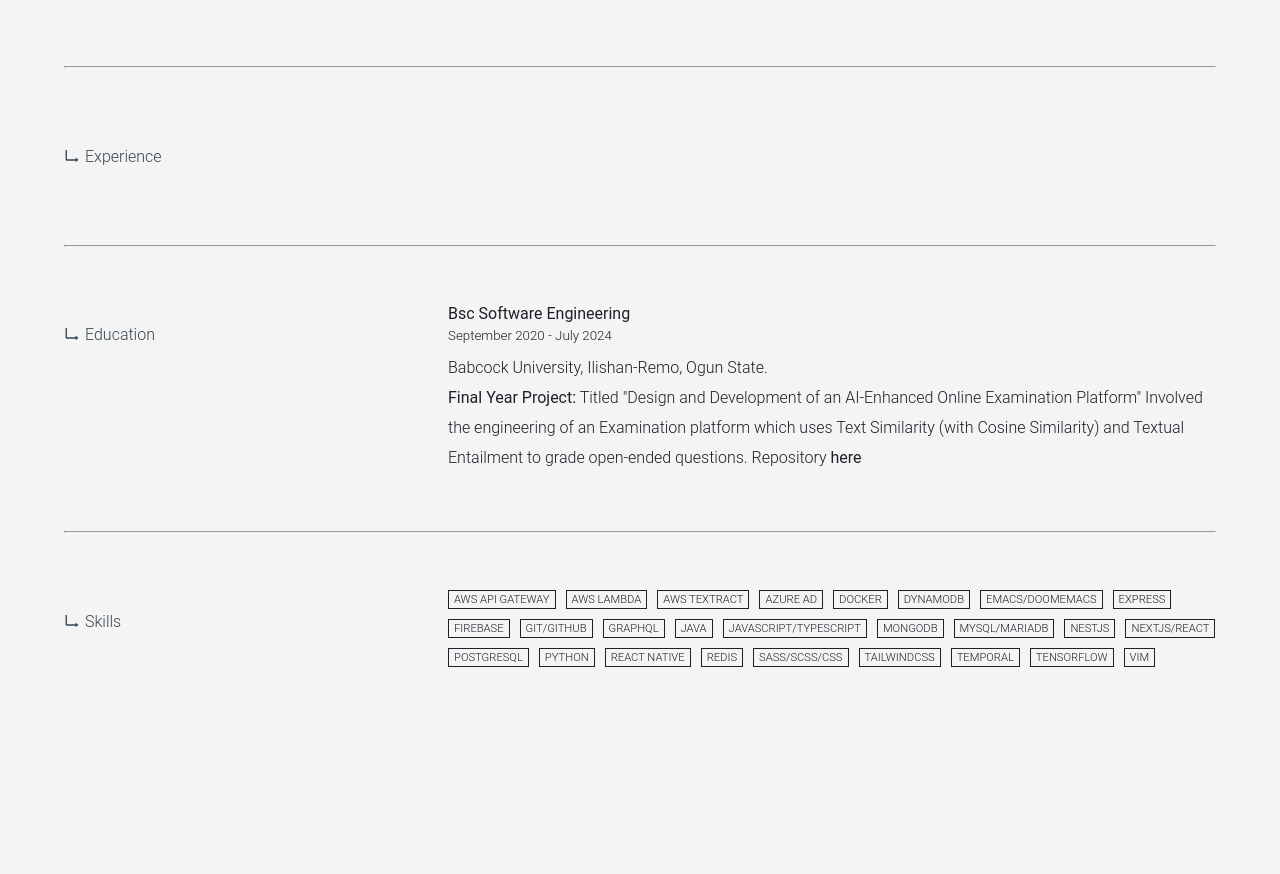
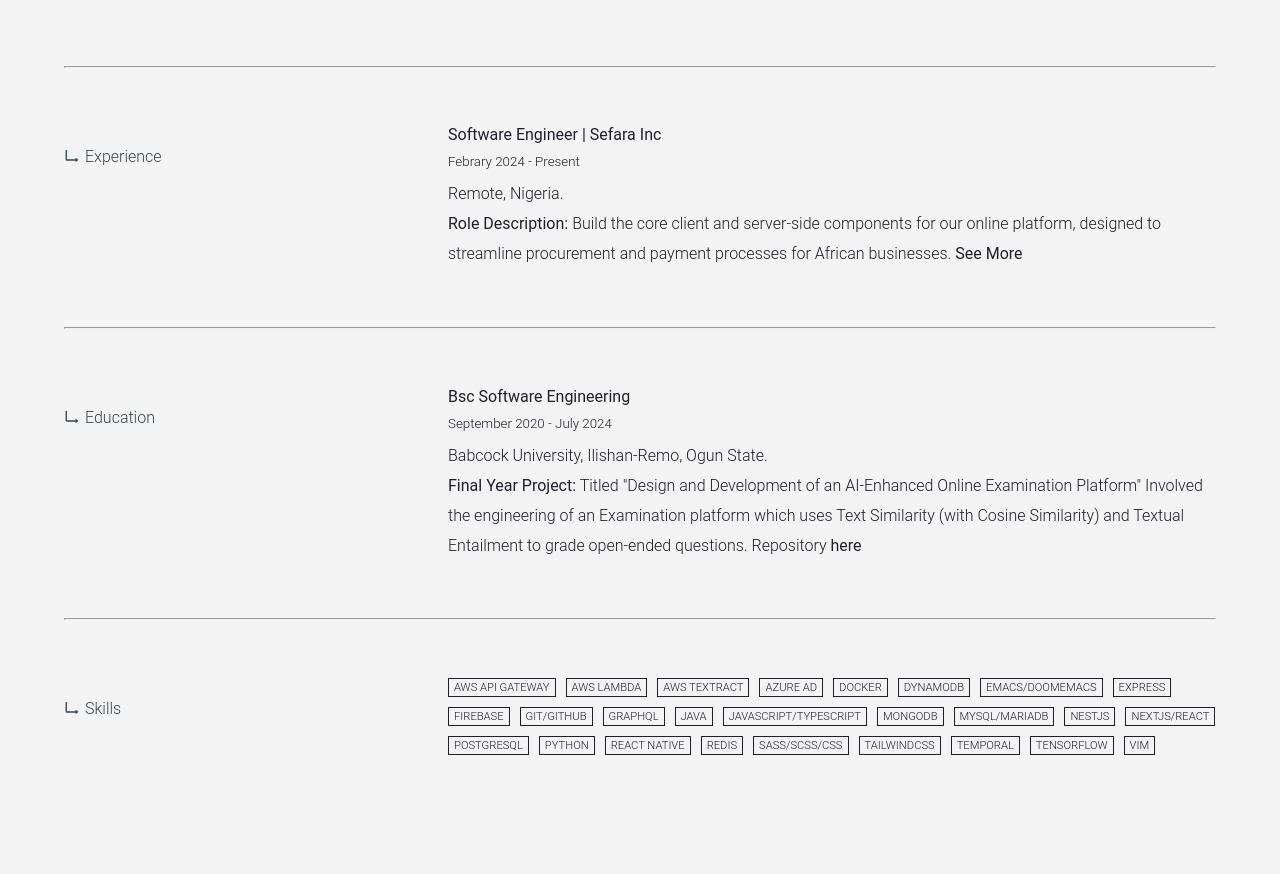
Before and after one commit to SomtoJF/whoissomto, a React (Vite) app: page / in a window 1280 px wide. Shown: the part 2587-3461 px from the top of the page. Built offline with nearby package versions, Linux system fonts and the light colour scheme; a web font is replaced by a local one.

Commit message:
Experience v1

```diff
--- a/src/components/spa/SpaInfo.tsx
+++ b/src/components/spa/SpaInfo.tsx
@@ -3,6 +3,7 @@ import myEducation from "../../data/Education";
 import InfoListItem from "./InfoListItem";
 import "./styles/SpaInfo.styles.sass";
 import { v4 as uuidv4 } from "uuid";
+import myExperience from "../../data/Experience";
 
 const personalData = [
 	{
@@ -26,7 +27,28 @@ const personalData = [
 	},
 	{
 		title: "Experience",
-		render: () => <></>,
+		render: () => (
+			<div id="experience-container">
+				{myExperience.map((experience, index) => {
+					if (index === myExperience.length - 1) {
+						return (
+							<>
+								<h3>
+									{experience.position} | {experience.company}
+								</h3>
+								<small>{`${experience.period.start} - ${experience.period.end}`}</small>
+								<p>{experience.location}</p>
+								<p>
+									<b>Role Description: </b>
+									{experience.description}
+									<a href="#"> See More</a>
+								</p>
+							</>
+						);
+					}
+				})}
+			</div>
+		),
 	},
 	{
 		title: "Education",
--- a/src/components/spa/styles/SpaInfo.styles.sass
+++ b/src/components/spa/styles/SpaInfo.styles.sass
@@ -20,7 +20,7 @@
         font-family: App.$spa-header-font
         font-size: 6rem
         font-weight: 200
-    #education-container
+    #education-container, #experience-container
         display: flex
         flex-direction: column
         gap: 10%
@@ -30,8 +30,7 @@
             margin: 0px
             display: flex
         small
-            margin-top: 5px
-            margin-bottom: 10px
+            margin: 10px 0px
         b
             font-weight: 400
     #skills-container
--- a/src/data/Experience.ts
+++ b/src/data/Experience.ts
@@ -30,6 +30,27 @@ const myExperience: Experience[] = [
 		],
 		position: "Software Engineer Intern",
 	},
+	{
+		company: "Sefara Inc",
+		location: "Remote, Nigeria.",
+		period: { start: "Febrary 2024", end: "Present" },
+		description:
+			"Build the core client and server-side components for our online platform, designed to streamline procurement and payment processes for African businesses.",
+		achievements: [],
+		softwareTools: [
+			"TypeScript",
+			"NestJS",
+			"NextJS",
+			"SASS",
+			"TailwindCSS",
+			"PostreSQL",
+			"TypeORM",
+			"AWS Textract",
+			"Temporal",
+			"Jira",
+		],
+		position: "Software Engineer",
+	},
 ];
 
 export default myExperience;
```
